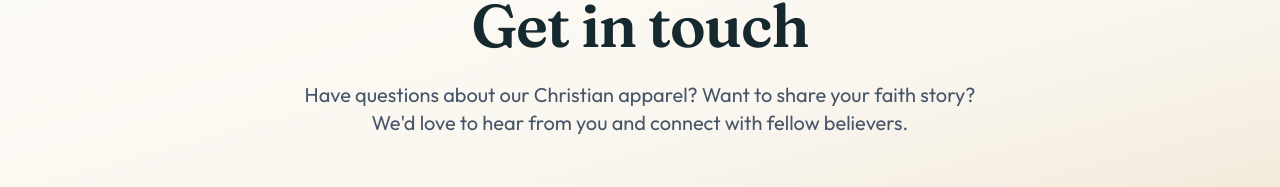
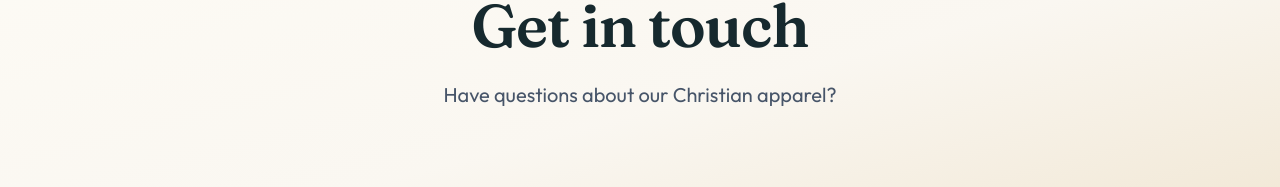
Before and after one commit to KP-TechnologySolutions/salted-soul, a Next.js app: page /contact in a window 1280 px wide. Shown: the part 167-354 px from the top of the page. Built offline with nearby package versions, Linux system fonts and the light colour scheme; no server answers.

Commit message:
Contact: trim intro to just 'Have questions about our Christian apparel?'

```diff
--- a/src/app/contact/page.tsx
+++ b/src/app/contact/page.tsx
@@ -17,8 +17,7 @@ export default function ContactPage() {
             Get in touch
           </h1>
           <p className="text-xl text-charcoal-600 max-w-2xl mx-auto">
-            Have questions about our Christian apparel? Want to share your faith story?
-            We'd love to hear from you and connect with fellow believers.
+            Have questions about our Christian apparel?
           </p>
         </div>
       </section>
```
